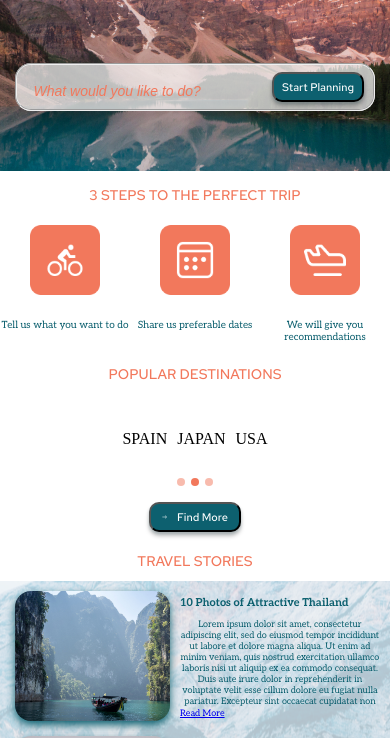
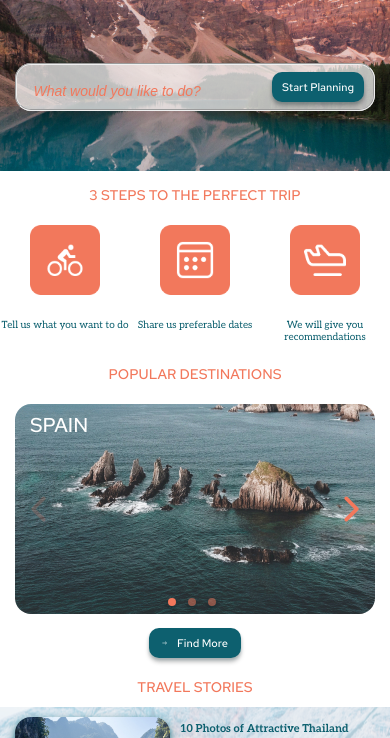
Before and after one commit to DmitriiErshov/rsschool-cv, a plain HTML site: page travel-test/index.html in a window 390 px wide. Shown: the part 80-818 px from the top of the page. Drawn offline with nearby package versions, Linux system fonts and the light colour scheme; a web font is replaced by a local one.

Commit message:
fix: slider

```diff
--- a/travel-test/index.html
+++ b/travel-test/index.html
@@ -7,6 +7,7 @@
     <title>Document</title>
     <link rel="stylesheet" href="/travel-test/style.css">
     <link rel="stylesheet" href="/travel-test/style-390px.css">
+    <link rel="stylesheet" href="/travel-test/style-slider.css">
     <link rel="preconnect" href="https://fonts.googleapis.com">
     <link rel="preconnect" href="https://fonts.gstatic.com" crossorigin>
     <link href="https://fonts.googleapis.com/css2?family=Aleo:ital,wght@0,300;0,400;0,700;1,700&family=Magra:wght@700&family=Red+Hat+Text:wght@400;500&display=swap" rel="stylesheet">
@@ -95,25 +96,39 @@
                 <div class="destinations__content">
                     <h2 class="titel">POPULAR DESTINATIONS</h2>
                         <div class="slider">
-                        <div class="slider__item item_1">
+                            <div class="slider__item">
+                                <img src="/Travel/image/destinations_spain.jpg" alt="">
                                 <p class="slider_text">SPAIN</p>
                             </div>
-                        <div class="slider__item item_2">
+                            <div class="slider__item">
+                                <img src="/Travel/image/destinations_japan.jpg" alt="">
                             <p class="slider_text">JAPAN</p>
                             </div>
-                        <div class="slider__item item_3">
+                            <div class="slider__item">
+                                <img src="/Travel/image/destinations_usa.jpg" alt="">
                             <p class="slider_text">USA</p>
                             </div>
                         </div>
-                    <div class="dots">
-                        <div class="dots_item"></div>
-                        <div class="dots_item"></div>
-                        <div class="dots_item"></div>
+                        <div class="slider390">
+                            <div class="slider390__item">
+                                <img src="/Travel/image/destinations_spain_mobile.jpg" alt="">
+                                <p class="slider390_text">SPAIN</p>
                             </div>
+                            <div class="slider390__item">
+                                <img src="/Travel/image/destinations_japan_mobile.jpg" alt="">
+                            <p class="slider390_text">JAPAN</p>
+                            </div>
+                            <div class="slider390__item">
+                                <img src="/Travel/image/destinations_usa_mobile.jpg" alt="">
+                            <p class="slider390_text">USA</p>
+                            </div>
+                        </div>
+                    <div class="button_destinations">
                         <button class="btn btn_destinations">
                         <img src="/Travel/image/arrow_btn.svg" alt="arr">
                         <p>Find More</p>
                         </button>
+                    </div>
                 </div>
             </div>
         </section>
@@ -209,5 +224,8 @@
             </div>
 
     </footer>
+    <script src="https://code.jquery.com/jquery-3.6.0.min.js"></script>
+    <script src="/Travel/js/slick.min.js"></script>
+    <script src="/travel-test/index.js"></script>
 </body>
 </html>
--- a/travel-test/index.js
+++ b/travel-test/index.js
@@ -0,0 +1,26 @@
+$(document).ready(function(){
+    $('.slider').slick({
+        arrows:false,
+        dots:true,
+        centerMode: true,
+        variableWidth: true,
+        easing: 'ease',
+        speed: 1000,
+        // infinite: false,
+        initialSlide: 1,
+        autoplay: true,
+        autoplaySpeed: 2000,
+        // pauseOnFocus: true,
+        // pauseOnHover: true,
+        pauseOnDotsHover: true,
+        draggable: true,
+    });
+    $('.slider390').slick({
+        arrows:true,
+        dots:true,
+        centerMode: true,
+        variableWidth: true,
+        slidesToShow: 1,
+        infinite: false,
+    })
+})
--- a/travel-test/style-390px.css
+++ b/travel-test/style-390px.css
@@ -117,7 +117,17 @@
 /* steps */
 
 /* destinations */
-
+    .slider{
+        display: none;
+    }
+    .slider390{
+        margin-top: 20px;
+        display: block;
+        position: relative;
+    }
+    .slider390 img{
+    border-radius: 16px;
+    }
     .destinations__content{
         margin-top: 22px;
     }
--- /dev/null
+++ b/travel-test/style-slider.css
@@ -0,0 +1,113 @@
+/* slider */
+.slick-list {
+    overflow: hidden;
+}
+.slick-track{
+    display: flex;
+}
+.slider .slick-slide{
+    padding: 0 60px;
+}
+.slider{
+    min-width: 0;
+    position: relative;
+}
+.slider .slick-arrow{
+    position: absolute;
+    top: 50%;
+    z-index: 10;
+    font-size: 0;
+}
+.slider .slick-arrow.slick-prev{
+    left: 0;
+}
+.slider .slick-arrow.slick-next{
+    right: 0;
+}
+.slider .slick-dots{
+    display: flex;
+    align-items: center;
+    justify-content: center;
+}
+.slider .slick-dots li{
+    list-style: none;
+    margin: 0px 10px;
+    margin-top: 24px;
+    border: none;
+}
+.slider .slick-dots button{
+    border: none;
+    font-size: 0;
+    width: 20px;
+    height: 20px;
+    border-radius: 50%;
+    background-color: rgba(242, 120, 92, 0.5);
+}
+.slider .slick-dots li.slick-active button{
+    background-color: rgba(242, 120, 92, 1);
+}
+.slider .slider__item.slick-center{
+    opacity: 1;
+}
+
+/* slider */
+
+
+/* slider390 */
+.slider390 .slick-slide{
+    padding: 0 15px;
+}
+.slider390 .slick-arrow{
+    position: absolute;
+    top: 90px;
+    z-index: 10;
+    font-size: 0;
+    width: 30px;
+    height: 30px;
+    box-shadow: none;
+}
+
+.slider390 .slick-arrow.slick-prev{
+    left: 25px;
+    background: url(/Travel/image/arrow_prev.svg) 0 0 no-repeat;
+}
+.slider390 .slick-arrow.slick-next{
+    right: 25px;
+    background: url(/Travel/image/arrow_next.svg) 0 0 no-repeat;
+}
+.slider390 .slick-arrow.slick-disabled{
+    opacity: 0.2;
+}
+
+.slider390 .slick-dots{
+    display: flex;
+    align-items: center;
+    justify-content: center;
+    position: absolute;
+    bottom: 12px;
+    left: 162px;
+}
+.slider390 .slick-dots li{
+    list-style: none;
+    margin: 0px 6px;
+    /* margin-top: -120px; */
+    border: none;
+    z-index: 5;
+}
+.slider390 .slick-dots button{
+    border: none;
+    font-size: 0;
+    width: 8px;
+    height: 8px;
+    border-radius: 50%;
+    background-color: rgba(242, 120, 92, 0.5);
+}
+.slider390 .slick-dots li.slick-active button{
+    background-color: rgba(242, 120, 92, 1);
+}
+.slider390 .slider__item.slick-center{
+    opacity: 1;
+}
+
+
+/* slider390 */
--- a/travel-test/style.css
+++ b/travel-test/style.css
@@ -15,6 +15,7 @@ ul, li, ol{
 }
 /* BUTTON */
 button{
+    border: none;
     font-family: 'Red Hat Text';
     font-style: normal;
     font-weight: 500;
@@ -234,18 +235,54 @@ h2{
 /* destinations */
 
 .destinations__content{
+    min-width: 0;
     margin-top: 97px;
+
+}
+
+.destinations__content h2{
     display: flex;
     align-items: center;
-    flex-direction: column;
+    justify-content: center;
+}
+.slider390{
+    display: none;
+
 }
 .slider{
-    display: flex;
     gap: 10px;
     margin-top: 46px;
 }
+.slider__item{
+    transition: all 0.3s ease 0s;
+    opacity: 0.4;
+}
+.slider__item p{
+    position: absolute;
+    z-index: 5;
+    bottom: 40px;
+    margin-left: 15px;
+    font-family: 'Red Hat Text';
+    font-style: normal;
+    font-weight: 500;
+    font-size: 32px;
+    line-height: 42px;
+    color: #FFFFFF;
+}
+.slider390__item p{
+    position: absolute;
+    z-index: 5;
+    margin-left: 15px;
+    top: 8px;
+    font-family: 'Red Hat Text';
+    font-style: normal;
+    font-weight: 500;
+    font-size: 20px;
+    line-height: 26px;
+    color: #FFFFFF;
+}
 
-.dots{
+/* .dots{
     margin-top: 24px ;
     display: flex;
     width: 80px;
@@ -265,8 +302,12 @@ h2{
 .dots_item:nth-last-child(2){
     background: #F2785C;
 
+} */
+.button_destinations{
+    display: flex;
+    align-items: center;
+    justify-content: center;
 }
-
 .btn_destinations{
     font-family: 'Red Hat Text';
     font-style: normal;
```
Also changed, not shown: Travel/image/arrow_next.svg (added), Travel/image/arrow_prev.svg (added), Travel/image/bg_footer.jpg (deleted), Travel/image/destinations_japan_mobile.jpg (added), Travel/image/destinations_spain_1.jpg (deleted), Travel/image/destinations_usa_1.jpg (deleted), Travel/image/destinations_usa_mobile.jpg (added), Travel/image/ep_arrow-up-bold@2x.svg (added), 2 other files. Lines whose indentation alone changed are shown as unchanged.
